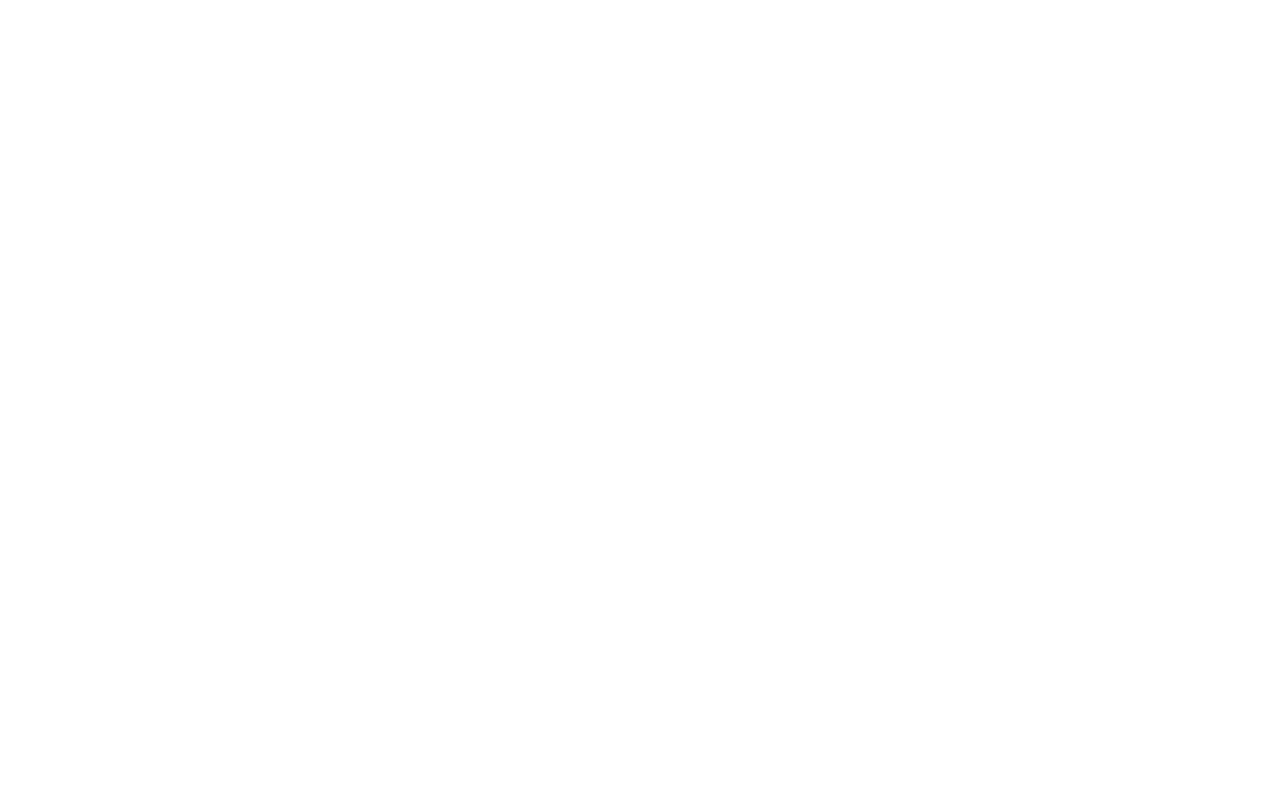
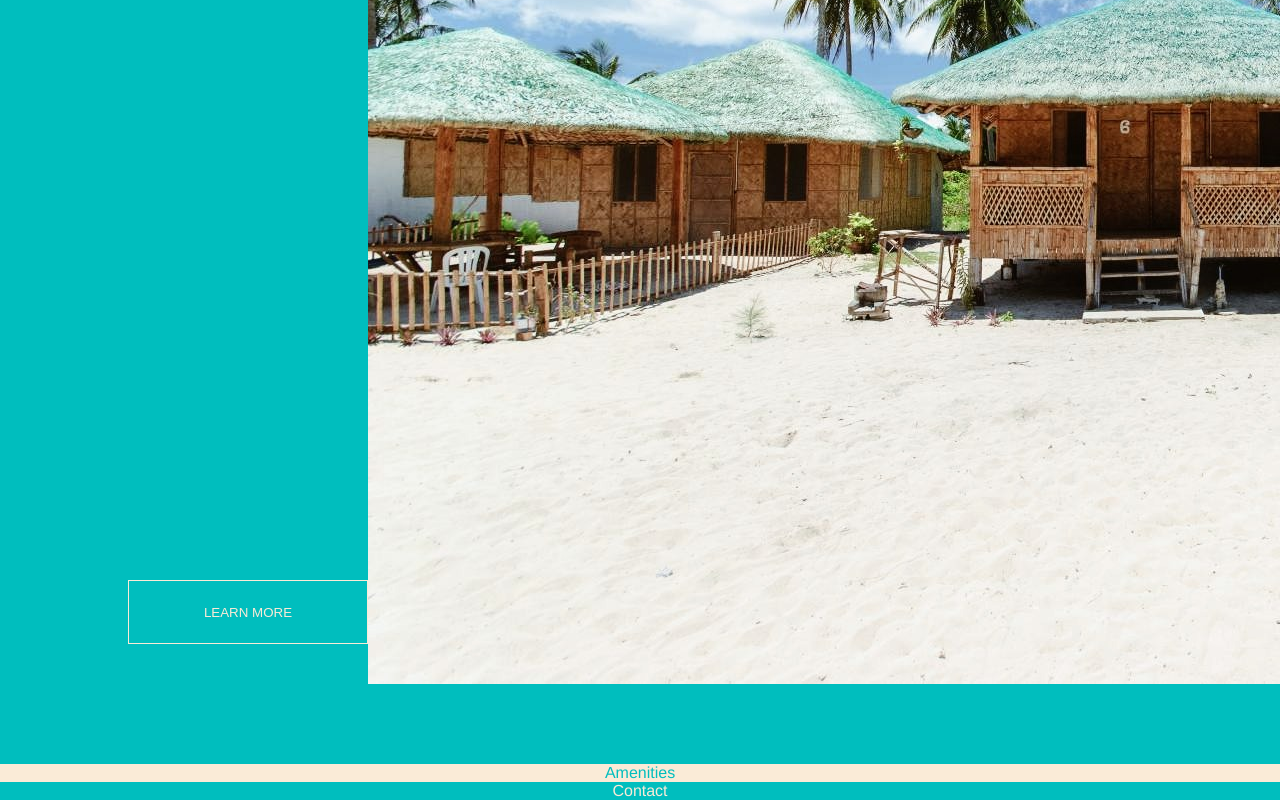
Before and after one commit to giantcarlos/villa-noe, a React (Vite) app: page / in a window 1280 px wide. Shown: the part 1950-2750 px from the top of the page. Before the commit the page ends 1621 px from the top, so only its background shows below. Built offline with nearby package versions, Linux system fonts and the light colour scheme.

Commit message:
add rooms photo

```diff
--- a/src/Components/Rooms.jsx
+++ b/src/Components/Rooms.jsx
@@ -1,10 +1,16 @@
-import React from 'react'
+import React from 'react';
+import { motion } from 'framer-motion';
 
 function Rooms() {
   return (
     <section className="rooms">
-        Rooms
-    </section>
+          <div className="home-grid">
+                <motion.img initial={{ opacity: 0, y: 65 }} whileInView={{ opacity: 1, y: 0 }} transition={{ duration: 1.125 }} viewport={{ margin: "-200px", once: true }} className="rooms-image" alt="Sunrise on Villa Noe Beach sign." src="cottage.jpg" />
+                <motion.h2 className="small-font" initial={{ opacity: 0, y: 65 }} whileInView={{ opacity: 1, y: 0 }} transition={{ duration: 1.125 }} viewport={{ margin: "-100px", once: true }} >OUR ROOMS</motion.h2>
+                <motion.p className="paragraph-2" initial={{ opacity: 0, y: 65 }} whileInView={{ opacity: 1, y: 0 }} transition={{ duration: 1.125 }} viewport={{ margin: "-100px", once: true }} ></motion.p>
+                <motion.button className="button" initial={{ opacity: 0, y: 45 }} whileInView={{ opacity: 1, y: 0 }} transition={{ duration: .8 }} viewport={{ margin: "-50px", once: true }} >LEARN MORE</motion.button>
+          </div>
+      </section>
   )
 }
 
```
Also changed, not shown: public/cottage.jpg (added).
